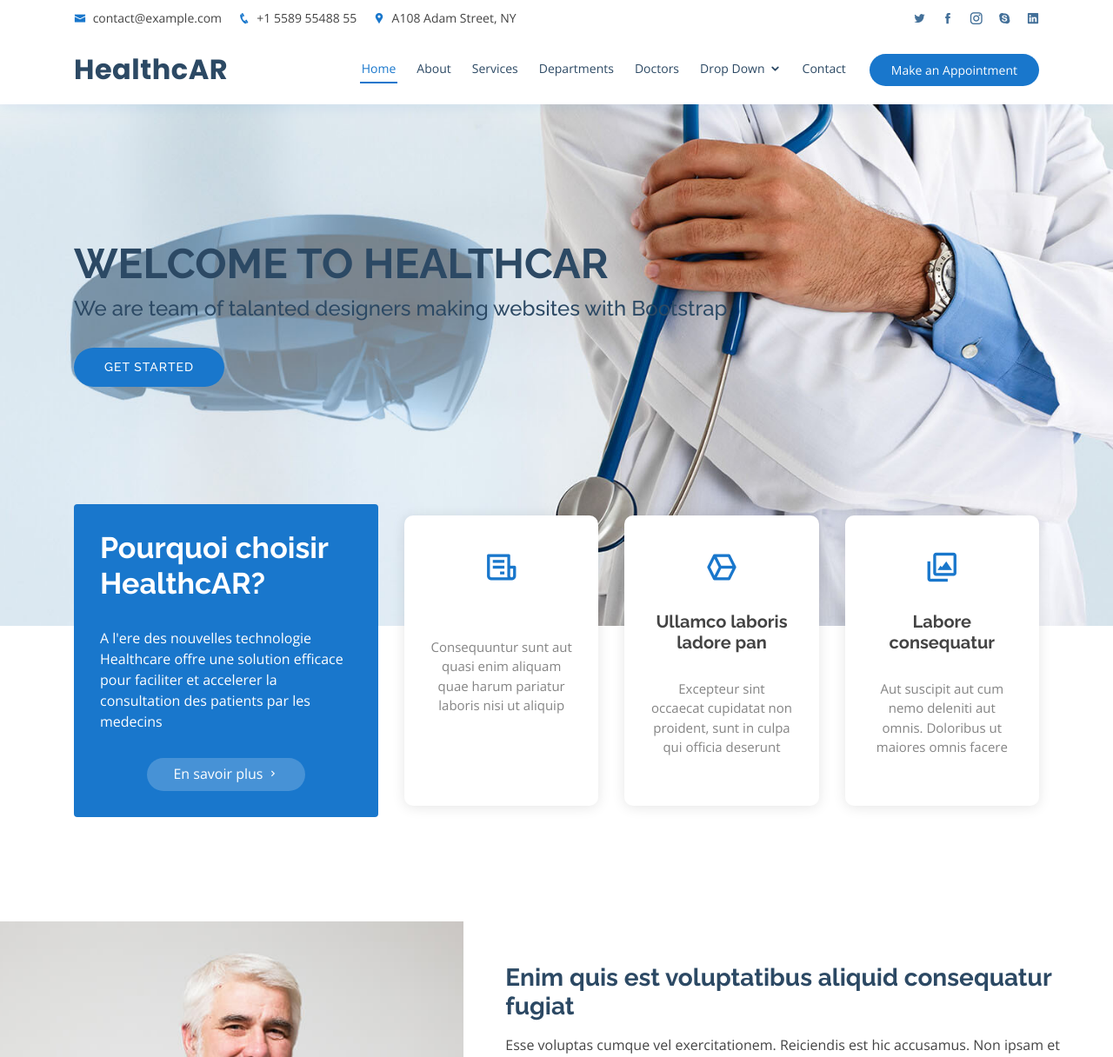
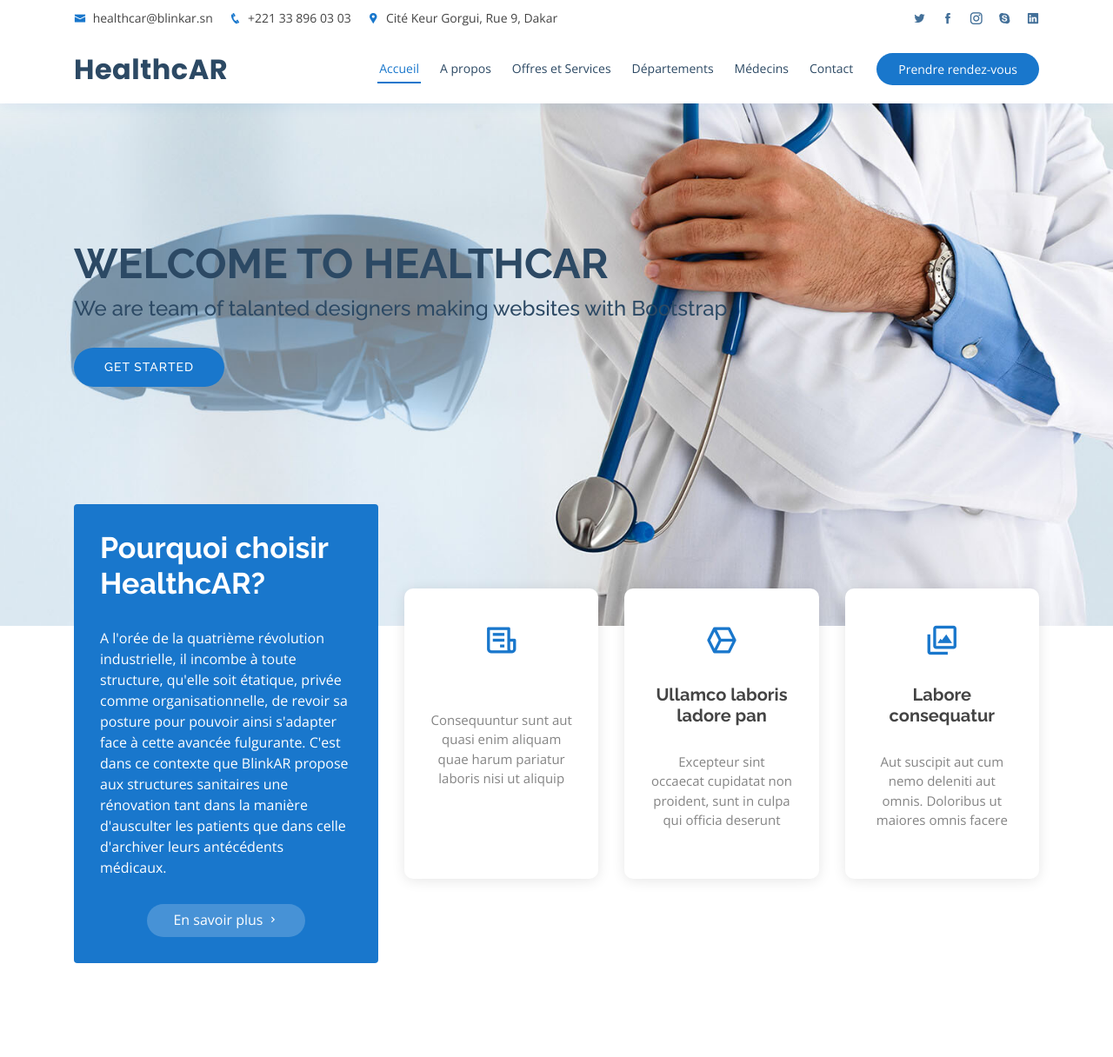
Before and after one commit to mouhagaye/BlinkAR, a Flask app: page / in a window 1280 px wide. Shown: the top 1216 px of the page at 87% size. Run offline with Flask 2, Linux system fonts and the light colour scheme; some libraries are stand-ins or nearby versions.

Commit message:
Pourquoi

```diff
--- a/templates/layout.html
+++ b/templates/layout.html
@@ -5,7 +5,7 @@
   <meta charset="utf-8">
   <meta content="width=device-width, initial-scale=1.0" name="viewport">
 
-  <title>HealthcAR Bootstrap Template - Index</title>
+  <title>HealthcAR Page d'accueil</title>
   <meta content="" name="descriptison">
   <meta content="" name="keywords">
 
@@ -43,9 +43,9 @@
   <div id="topbar" class="d-none d-lg-flex align-items-center fixed-top">
     <div class="container d-flex">
       <div class="contact-info mr-auto">
-        <i class="icofont-envelope"></i> <a href="mailto:contact@example.com">contact@example.com</a>
-        <i class="icofont-phone"></i> +1 5589 55488 55
-        <i class="icofont-google-map"></i> A108 Adam Street, NY
+        <i class="icofont-envelope"></i> <a href="mailto:contact@example.com">healthcar@blinkar.sn</a>
+        <i class="icofont-phone"></i> +221 33 896 03 03
+        <i class="icofont-google-map"></i> Cité Keur Gorgui, Rue 9, Dakar
       </div>
       <div class="social-links">
         <a href="#" class="twitter"><i class="icofont-twitter"></i></a>
@@ -67,13 +67,15 @@
 
       <nav class="nav-menu d-none d-lg-block">
         <ul>
-          <li class="active"><a href="{{url_for('index')}}">Home</a></li>
-          <li><a href="#about">About</a></li>
-          <li><a href="#services">Services</a></li>
-          <li><a href="#departments">Departments</a></li>
-          <li><a href="#doctors">Doctors</a></li>
-          <li class="drop-down"><a href="">Drop Down</a>
-            <ul>
+          <li class="active"><a href="{{url_for('index')}}">Accueil</a></li>
+          <li><a href="#about">A propos</a></li>
+          <li><a href="#services">Offres et Services</a></li>
+          <li><a href="#departments">Départements</a></li>
+          <li><a href="#doctors">Médecins</a></li>
+          <li><a href="#contact">Contact</a></li>
+
+          <!-- <li class="drop-down"><a href="">Drop Down</a> -->
+            <!-- <ul>
               <li><a href="#">Drop Down 1</a></li>
               <li class="drop-down"><a href="#">Deep Drop Down</a>
                 <ul>
@@ -87,14 +89,13 @@
               <li><a href="#">Drop Down 2</a></li>
               <li><a href="#">Drop Down 3</a></li>
               <li><a href="#">Drop Down 4</a></li>
-            </ul>
-          </li>
-          <li><a href="#contact">Contact</a></li>
+            </ul> -->
+          <!-- </li> -->
 
         </ul>
       </nav><!-- .nav-menu -->
 
-      <a href="#appointment" class="appointment-btn scrollto">Make an Appointment</a>
+      <a href="#appointment" class="appointment-btn scrollto">Prendre rendez-vous</a>
 
     </div>
   </header><!-- End Header -->
@@ -114,7 +115,9 @@
             <div class="content">
               <h3>Pourquoi choisir HealthcAR?</h3>
               <p>
-                A l'ere des nouvelles technologie Healthcare offre une solution efficace pour faciliter et accelerer la consultation des patients par les medecins
+               A l'orée de la quatrième révolution industrielle, il incombe à toute structure, qu'elle soit étatique, privée comme organisationnelle, de revoir sa posture pour pouvoir
+               ainsi s'adapter face à cette avancée fulgurante. C'est dans ce contexte que BlinkAR propose aux structures sanitaires une rénovation tant dans la manière d'ausculter les
+               patients que dans celle d'archiver leurs antécédents médicaux.
               </p>
               <div class="text-center">
                 <a href="#" class="more-btn">En savoir plus <i class="bx bx-chevron-right"></i></a>
```
Also changed, not shown: templates/inner-page.html (+8 -8 lines).
